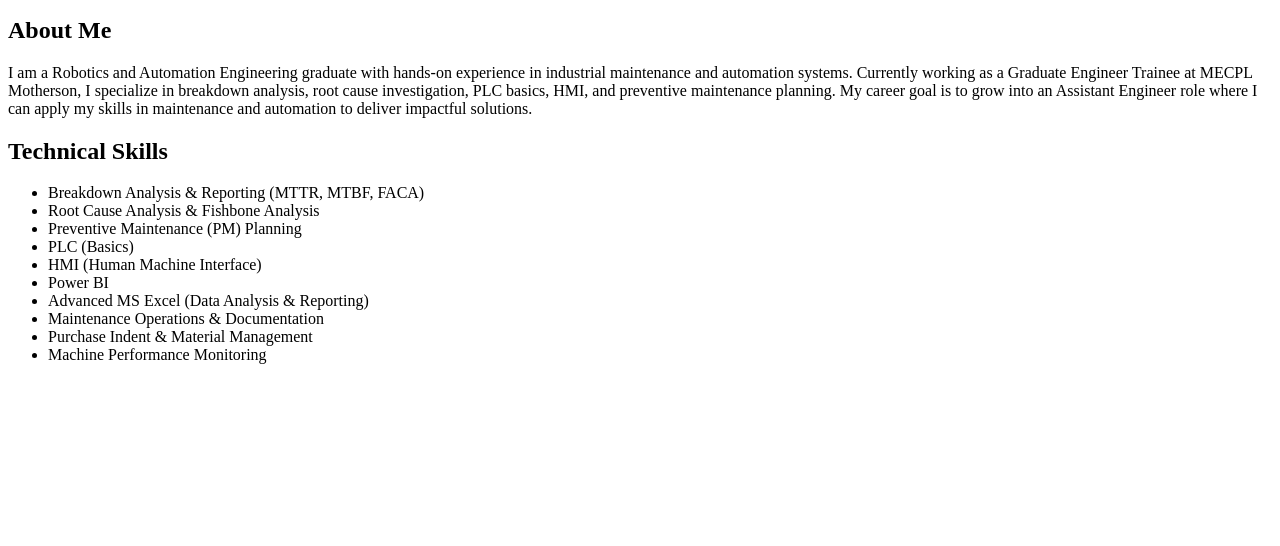
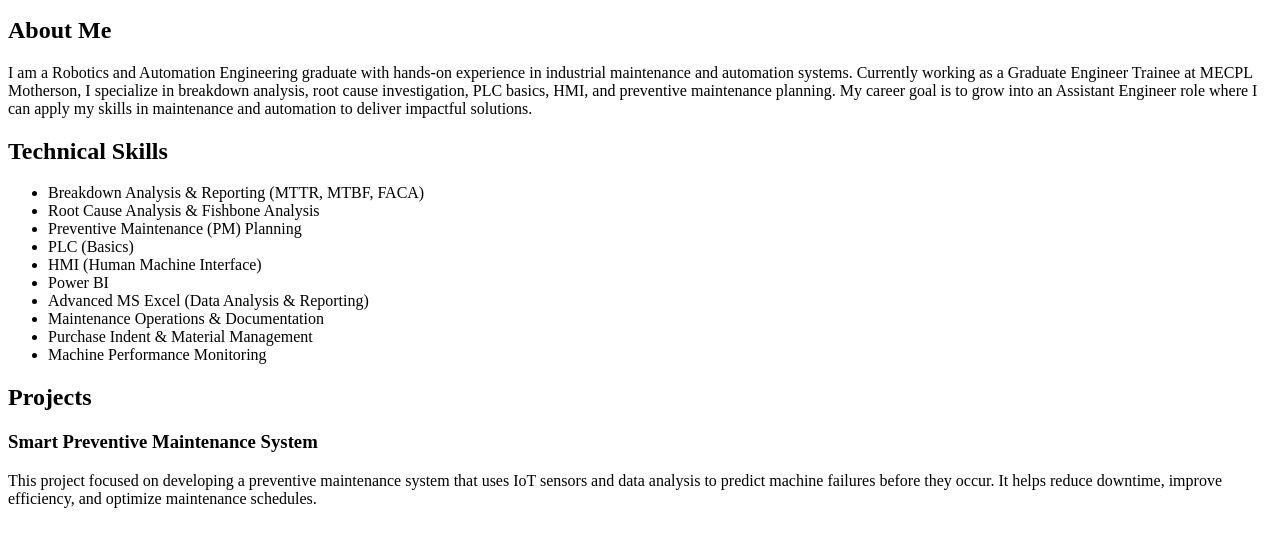
Before and after one commit to gayathri-kumari/gayathri-kumari.github.io, a plain HTML site: page index.html in a window 1280 px wide. Shown: the part 148-694 px from the top of the page. Drawn offline with Linux system fonts and the light colour scheme.

Commit message:
Update index.html
Add Projects section

```diff
--- a/index.html
+++ b/index.html
@@ -31,5 +31,13 @@
     <li>Machine Performance Monitoring</li>
   </ul>
 </section>
+<!-- Projects Section -->
+<section>
+  <h2>Projects</h2>
+  <article>
+    <h3>Smart Preventive Maintenance System</h3>
+    <p>This project focused on developing a preventive maintenance system that uses IoT sensors and data analysis to predict machine failures before they occur. It helps reduce downtime, improve efficiency, and optimize maintenance schedules.</p>
+  </article>
+</section>
 </body>
 </html>
```
